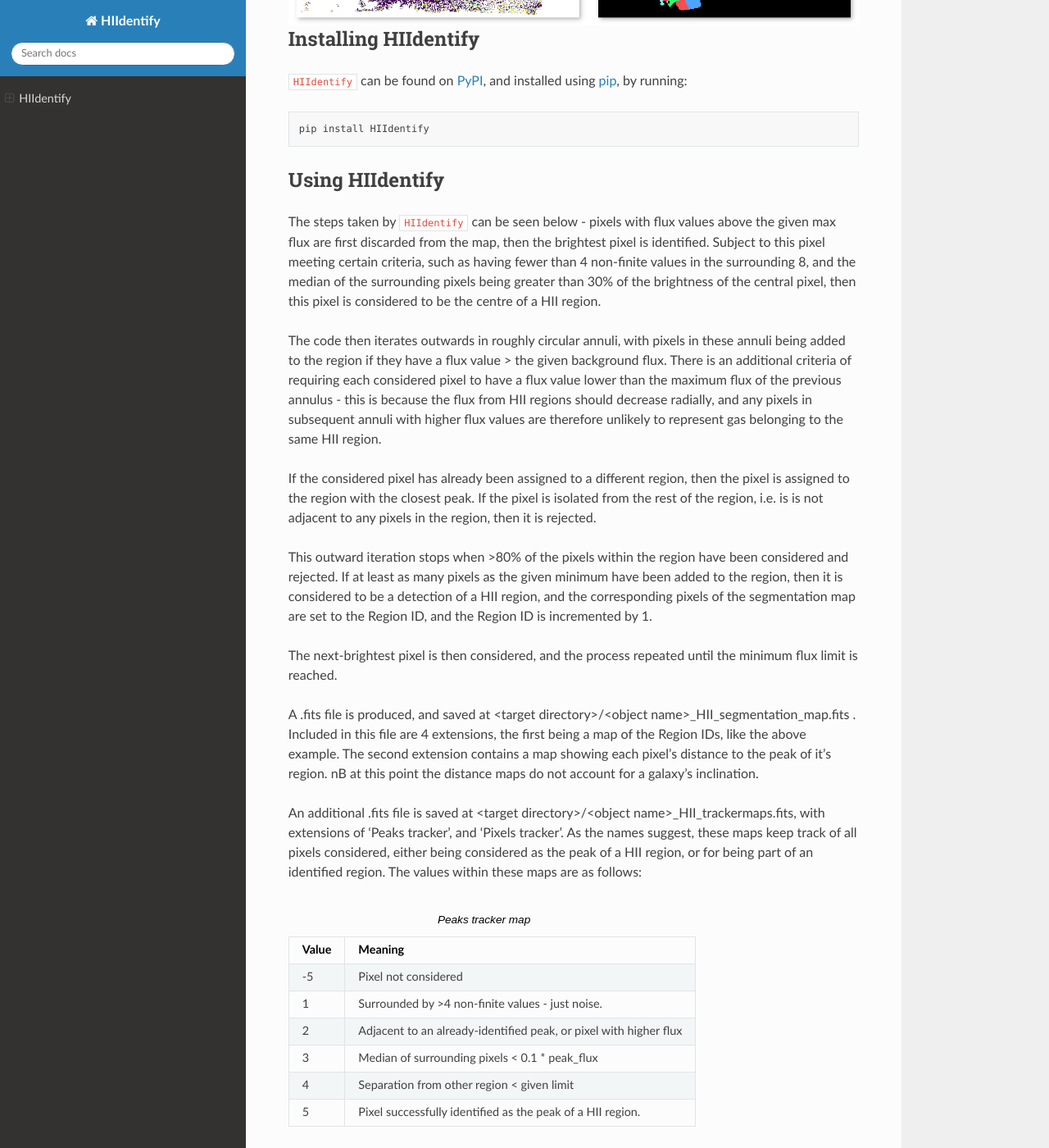
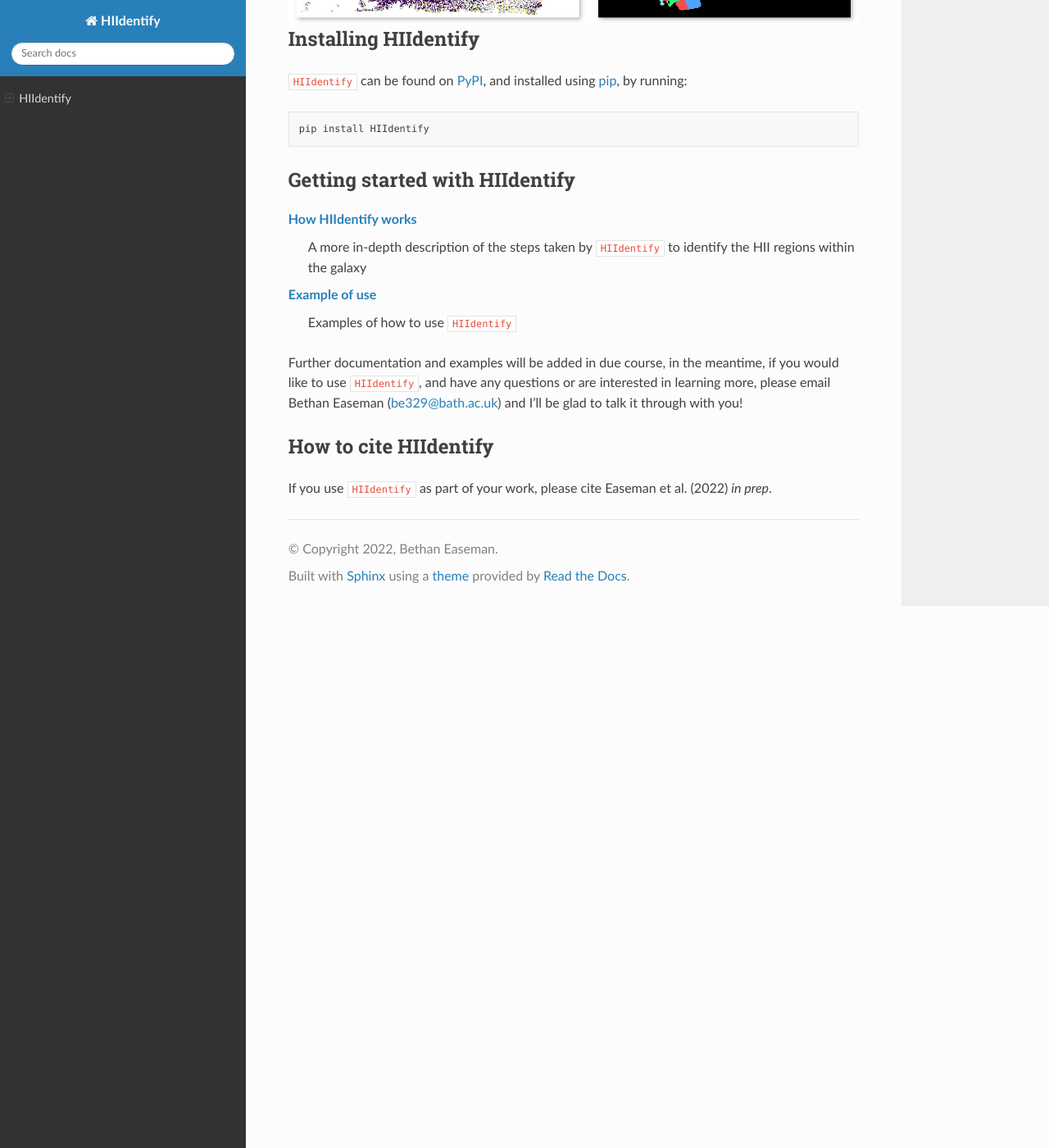
Before and after one commit to BethanEaseman/HIIdentify, a Sphinx documentation site: the page built from docs/index.rst, in a window 1280 px wide and 1400 px high, scrolled down 1218 px. Shown: the whole window at 82% size. Built offline with Sphinx 7.4.7 and the Read the Docs theme 2.0.0, drawn with Linux system fonts in a browser that asks for light colours.

Commit message:
Edit: edits to documentation - split out inro sep files, and changed html template

```diff
--- a/docs/conf.py
+++ b/docs/conf.py
@@ -13,7 +13,7 @@
 # import os
 # import sys
 # sys.path.insert(0, os.path.abspath('.'))
-
+import sphinx_rtd_theme
 
 # -- Project information -----------------------------------------------------
 
@@ -30,7 +30,7 @@ release = '0.0.1'
 # Add any Sphinx extension module names here, as strings. They can be
 # extensions coming with Sphinx (named 'sphinx.ext.*') or your custom
 # ones.
-extensions = [
+extensions = ['sphinx_rtd_theme'
 ]
 
 # Add any paths that contain templates here, relative to this directory.
@@ -47,7 +47,7 @@ exclude_patterns = ['_build', 'Thumbs.db', '.DS_Store']
 # The theme to use for HTML and HTML Help pages.  See the documentation for
 # a list of builtin themes.
 #
-html_theme = 'sphinx_rtd_theme'
+html_theme = "sphinx_rtd_theme"
 
 # Add any paths that contain custom static files (such as style sheets) here,
 # relative to this directory. They are copied after the builtin static files,
--- a/docs/index.rst
+++ b/docs/index.rst
@@ -9,6 +9,8 @@
 	  :maxdepth: 2
 	  :caption: Contents:
 
+	  ./examples.rst
+	  ./how_HIIdentify_works.rst
 
 
    Indices and tables
@@ -71,43 +73,21 @@ Installing HIIdentify
 
     pip install HIIdentify
 
-================
-Using HIIdentify
-================
 
-The steps taken by ``HIIdentify`` can be seen below - pixels with flux values above the given max flux are first discarded from the map, then the brightest pixel is identified. Subject to this pixel meeting certain criteria, such as having fewer than 4 non-finite values in the surrounding 8, and the median of the surrounding pixels being greater than 30% of the brightness of the central pixel, then this pixel is considered to be the centre of a HII region.
+===============================
+Getting started with HIIdentify
+===============================
 
-The code then iterates outwards in roughly circular annuli, with pixels in these annuli being added to the region if they have a flux value > the given background flux. There is an additional criteria of requiring each considered pixel to have a flux value lower than the maximum flux of the previous annulus - this is because the flux from HII regions should decrease radially, and any pixels in subsequent annuli with higher flux values are therefore unlikely to represent gas belonging to the same HII region.
-
-If the considered pixel has already been assigned to a different region, then the pixel is assigned to the region with the closest peak. If the pixel is isolated from the rest of the region, i.e. is is not adjacent to any pixels in the region, then it is rejected.
-
-This outward iteration stops when >80% of the pixels within the region have been considered and rejected. If at least as many pixels as the given minimum have been added to the region, then it is considered to be a detection of a HII region, and the corresponding pixels of the segmentation map are set to the Region ID, and the Region ID is incremented by 1.
-
-The next-brightest pixel is then considered, and the process repeated until the minimum flux limit is reached.
-
-A .fits file is produced, and saved at <target directory>/<object name>_HII_segmentation_map.fits . Included in this file are 4 extensions, the first being a map of the Region IDs, like the above example. The second extension contains a map showing each pixel's distance to the peak of it's region. nB at this point the distance maps do not account for a galaxy's inclination.
-
-An additional .fits file is saved at <target directory>/<object name>_HII_trackermaps.fits, with extensions of 'Peaks tracker', and 'Pixels tracker'. As the names suggest, these maps keep track of all pixels considered, either being considered as the peak of a HII region, or for being part of an identified region. The values within these maps are as follows:
+:doc:`how_HIIdentify_works`
+	 A more in-depth description of the steps taken by ``HIIdentify`` to identify the HII regions within the galaxy
 
 
-.. csv-table:: Peaks tracker map
-   :header: "Value", "Meaning"
+:doc:`examples`
+	 Examples of how to use ``HIIdentify``
 
-	-5, "Pixel not considered"
-	1, "Surrounded by >4 non-finite values - just noise."
-    2, "Adjacent to an already-identified peak, or pixel with higher flux"
-    3, "Median of surrounding pixels < 0.1 * peak_flux"
-    4, "Separation from other region < given limit"
-    5, "Pixel successfully identified as the peak of a HII region."
 
-.. csv-table:: Pixel tracker map
-   :header: "Value", "Meaning"
-    -5, "Pixel not considered"
-    1, "Pixel rejected - below flux threshold"
-    2, "Pixel assigned to region"
-	3, "Pixel has moved region"
-    4, "Pixel considered, but too few pixels in region to meet threshold."
-    5, "Pixel rejected - isolated / too far away from others."
+
+
 
 
 Further documentation and examples will be added in due course, in the meantime, if you would like to use ``HIIdentify``, and have any questions or are interested in learning more, please email Bethan Easeman (be329@bath.ac.uk) and I'll be glad to talk it through with you!
```
Also changed, not shown: docs/how_HIIdentify_works.rst (added, +49 -0 lines), 1 other file.
